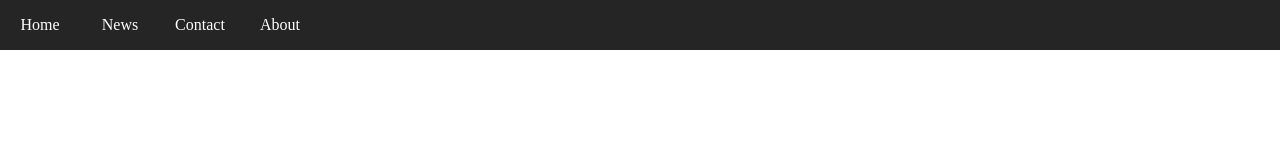
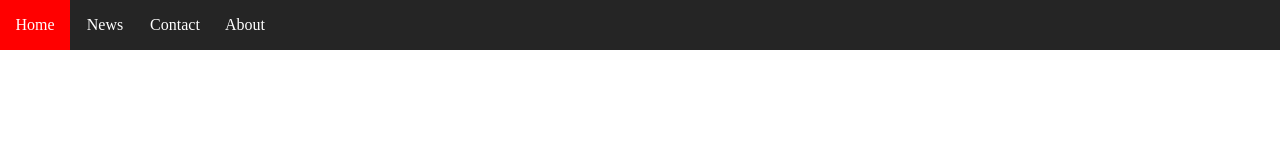
Before and after one commit to SabaKveladze/commshool-Task1, a plain HTML site: page Homeworks/Exercise 5/Task 2/index.html in a window 1280 px wide. Drawn offline with Linux system fonts and the light colour scheme.

Commit message:
Finished Exercise 5

```diff
--- a/Homeworks/Exercise 5/Task 2/style.css
+++ b/Homeworks/Exercise 5/Task 2/style.css
@@ -15,7 +15,7 @@ a {
     color: white;
     height: 100%;
     width: 50px;
-    margin: 15px;
+    padding: 10px;
     text-decoration: none;
     display: flex;
     align-items: center;
```
